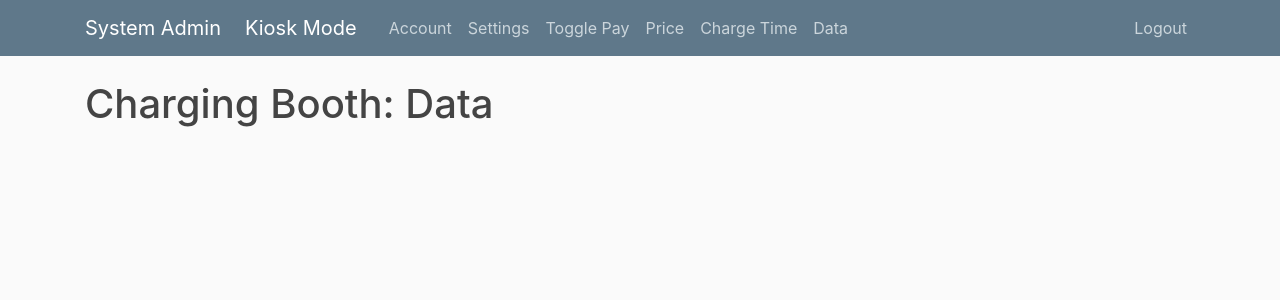
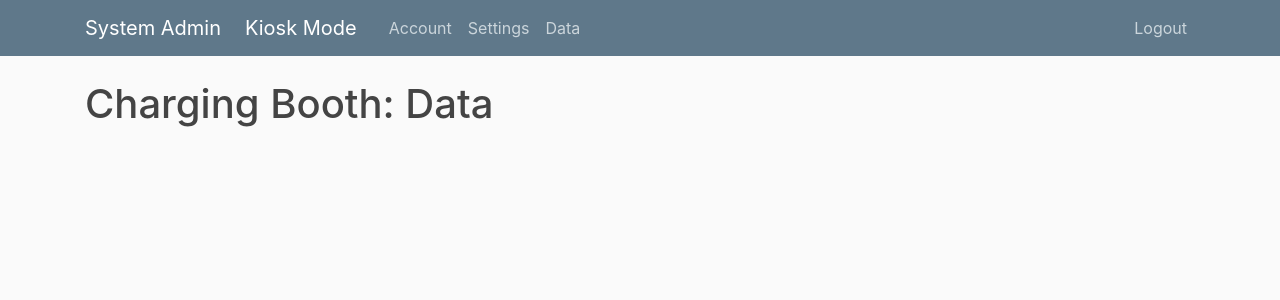
Before and after one commit to SirRodriguez/ChargingBooth, a Flask app: page /system_admin/data in a window 1280 px wide. Shown: the top 300 px of the page. Run offline with Flask 2, Linux system fonts and the light colour scheme; the visitor is signed in with stand-in values (Sample User, id 1); data that the repository does not hold is empty; some libraries are stand-ins or nearby versions.

Commit message:
Changed the setting to be in one tab

```diff
--- a/chargingbooth/system_admin/routes.py
+++ b/chargingbooth/system_admin/routes.py
@@ -150,21 +150,6 @@ def settings():
 
 	return render_template('system_admin_settings.html', title='Settings', form=form)
 
-@system_admin.route("/system_admin/toggle_pay")
-@login_required
-def toggle_pay():
-	return render_template('system_admin_toggle_pay.html', title='Payment')
-
-@system_admin.route("/system_admin/price")
-@login_required
-def price():
-	return render_template("system_admin_price.html", title='Price')
-
-@system_admin.route("/system_admin/charge_time")
-@login_required
-def charge_time():
-	return render_template("system_admin_charge_time.html", title='Charge Time')
-
 @system_admin.route("/system_admin/data")
 @login_required
 def view_data():
--- a/chargingbooth/templates/system_admin_defualt_layout.html
+++ b/chargingbooth/templates/system_admin_defualt_layout.html
@@ -31,9 +31,6 @@
               {% if current_user.is_authenticated %}
               <a class="nav-item nav-link" href="{{ url_for('system_admin.account') }}">Account</a>
               <a class="nav-item nav-link" href="{{ url_for('system_admin.settings') }}">Settings</a>
-              <a class="nav-item nav-link" href="{{ url_for('system_admin.toggle_pay') }}">Toggle Pay</a>
-              <a class="nav-item nav-link" href="{{ url_for('system_admin.price') }}">Price</a>
-              <a class="nav-item nav-link" href="{{ url_for('system_admin.charge_time') }}">Charge Time</a>
               <a class="nav-item nav-link" href="{{ url_for('system_admin.view_data') }}">Data</a>
               {% endif %}
             </div>
```
